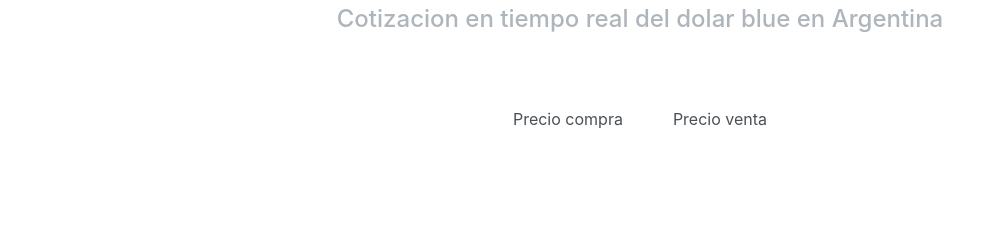
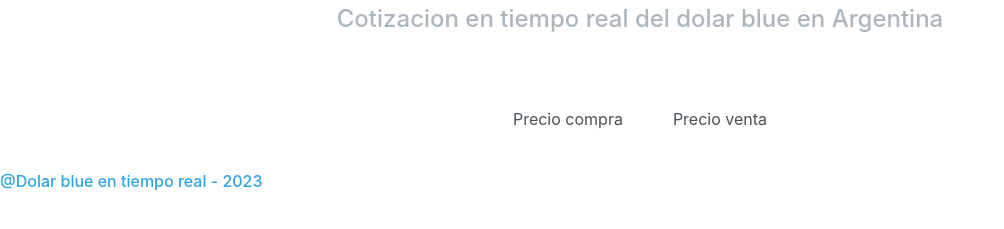
Before and after one commit to franco954/dolar-blue-argentina, a plain HTML site: page index.html in a window 1280 px wide. Shown: the part 363-592 px from the top of the page, without its empty margins (0-1004 px from the left). Drawn offline with nearby package versions, Linux system fonts and the light colour scheme; no server answers.

Commit message:
add footer

```diff
--- a/index.html
+++ b/index.html
@@ -62,6 +62,7 @@
         </section>
 
     <footer>
+        <h6>@Dolar blue en tiempo real - 2023</h6>
     </footer>
 
 
```
